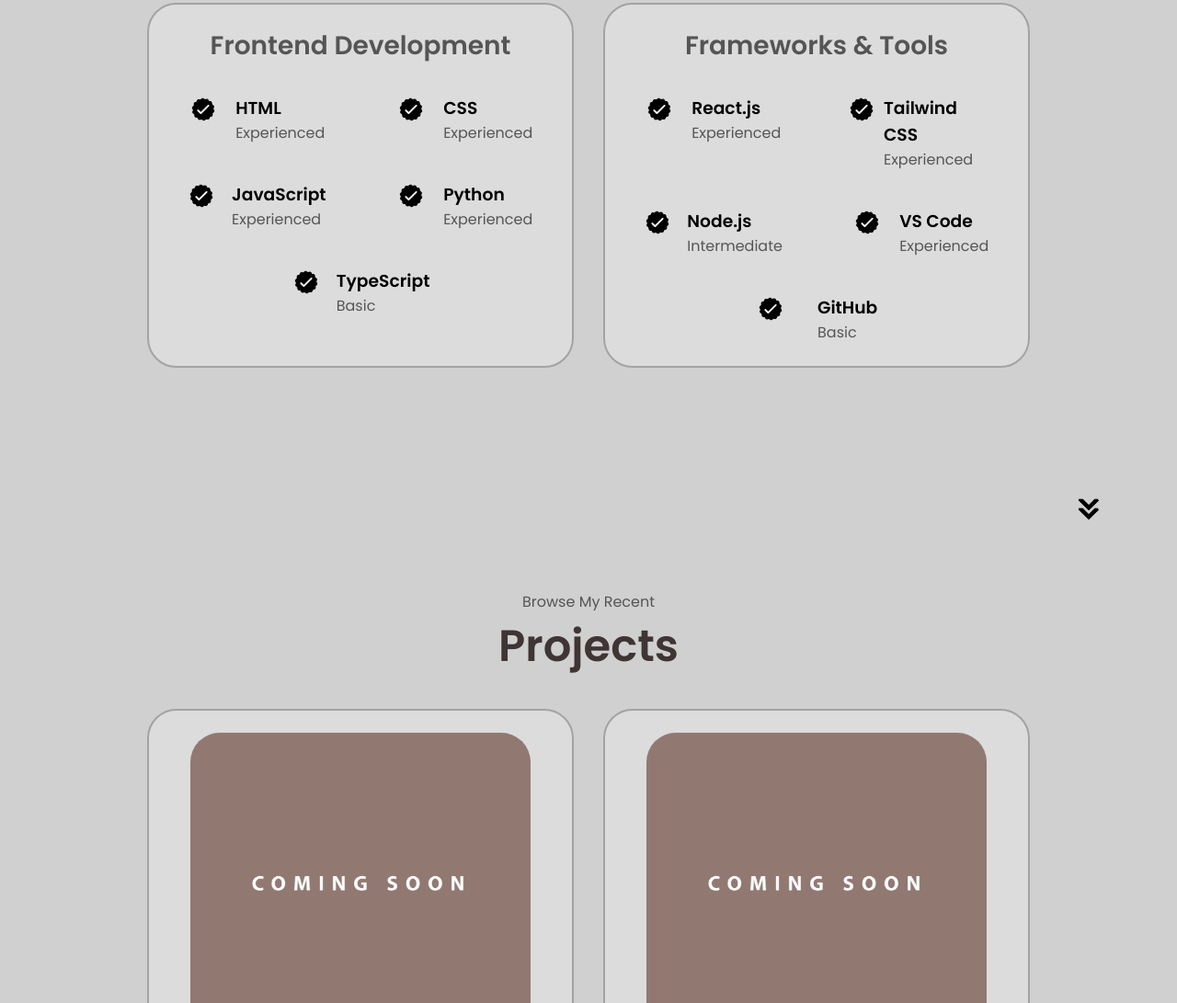
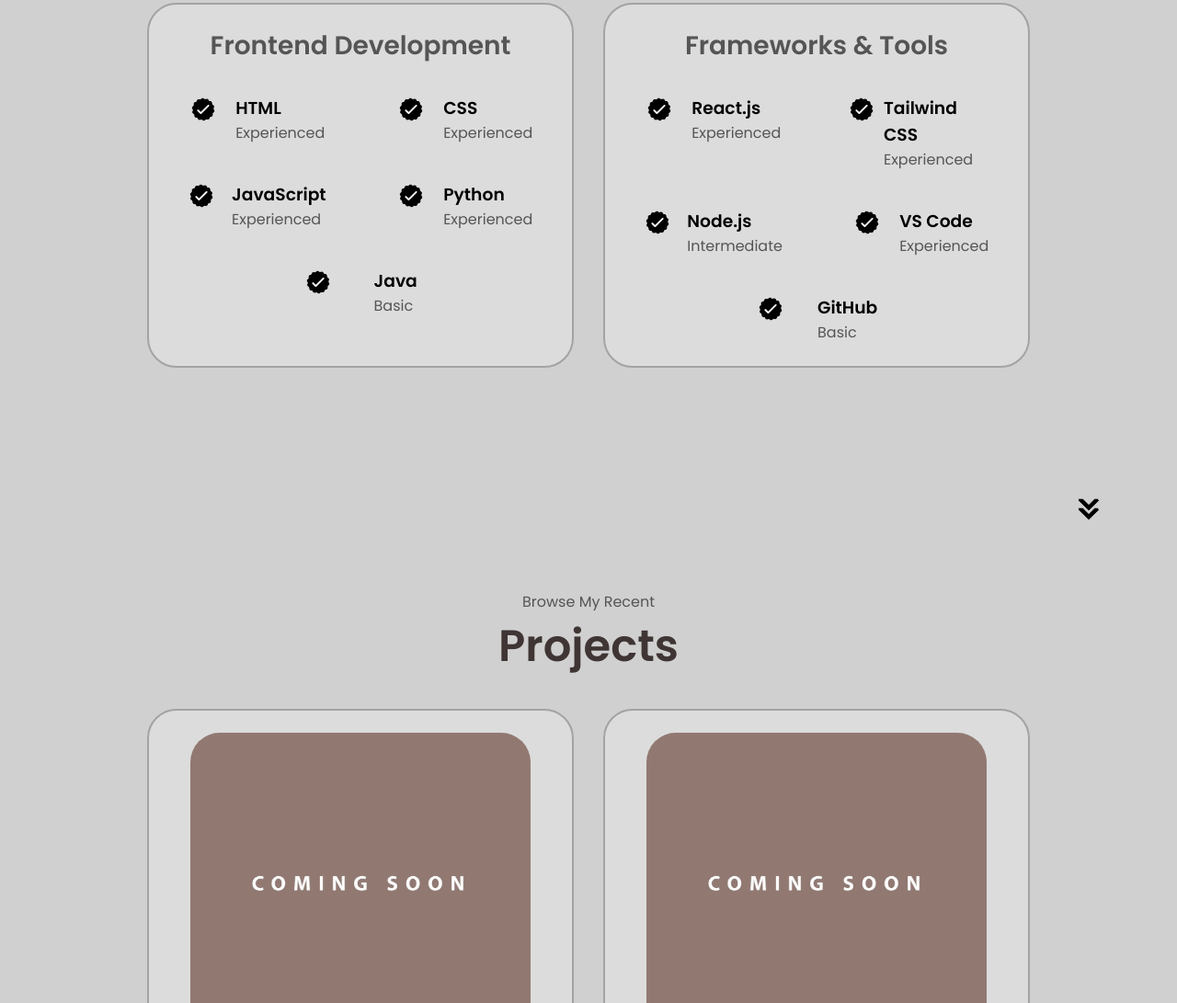
Before and after one commit to zainabsidd1/Personal-Portfolio, a plain HTML site: page index.html in a window 1280 px wide. Shown: the part 1822-2913 px from the top of the page at 92% size. Drawn offline with Linux system fonts and the light colour scheme.

Commit message:
Update index.html
Updated experience section.

```diff
--- a/index.html
+++ b/index.html
@@ -183,7 +183,7 @@
                              class="icon"
                              />
                             <div>
-                                <h3>TypeScript</h3>
+                                <h3>Java</h3>
                                 <p>Basic</p>
                             </div>
                         </article>
```
